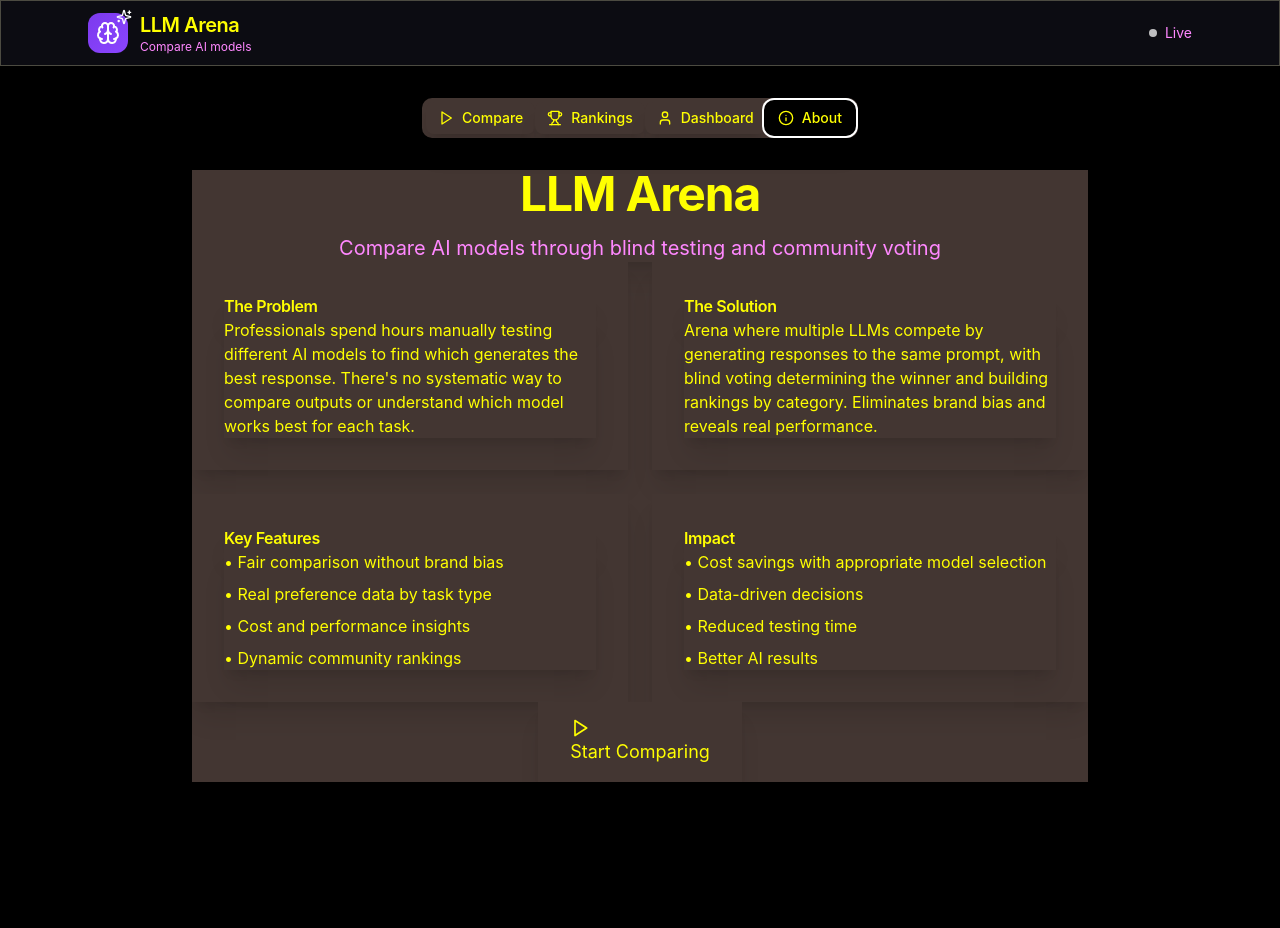
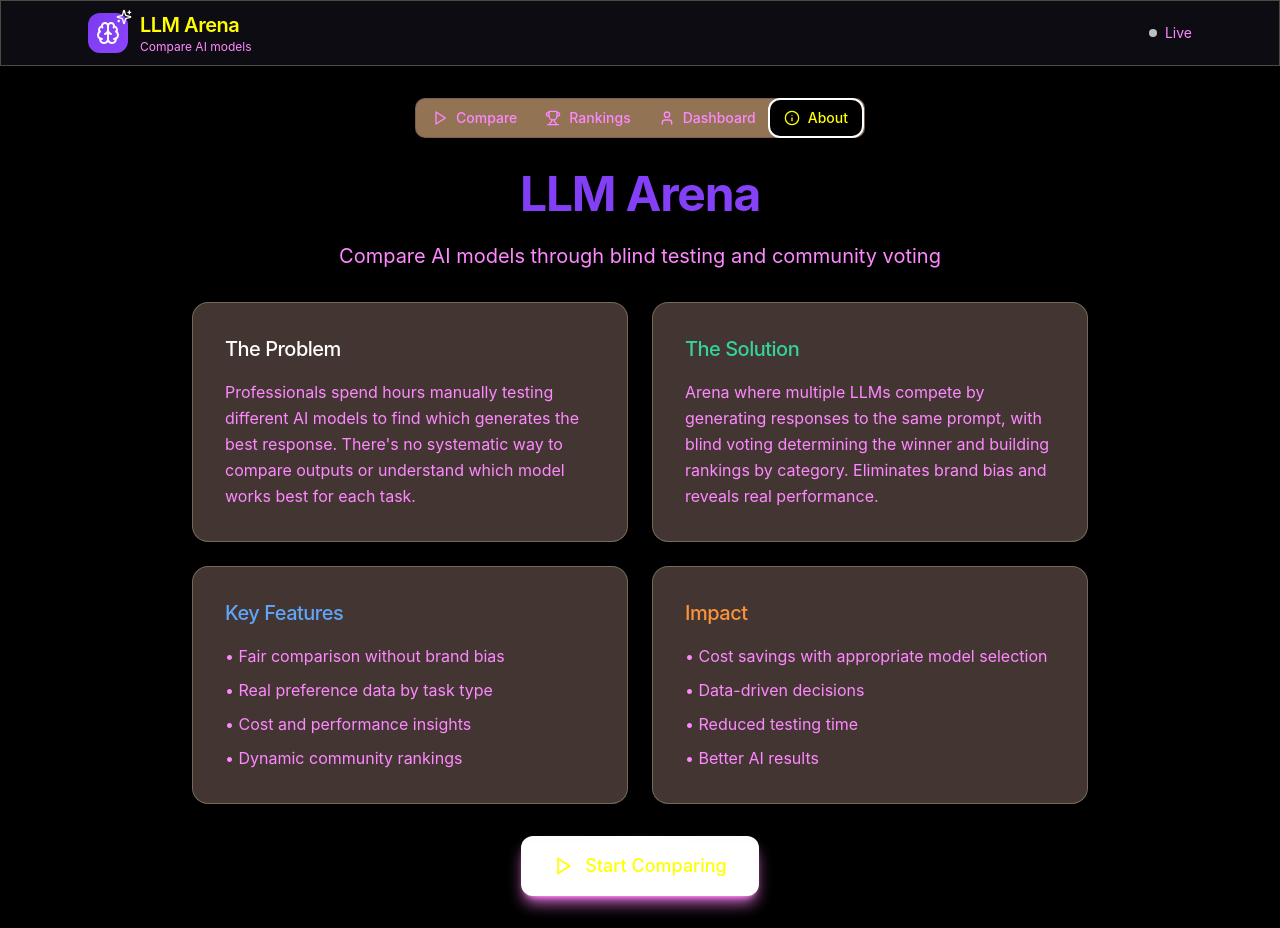
Before and after one commit to klaus-deor/llm-clash-51, a React (Vite) app: page / in a window 1280 px wide. Both pictures are taken after a click on the tab "About". Before the commit the page ends 814 px from the top, so only its background shows below. Built offline with nearby package versions, Linux system fonts and the light colour scheme.

Commit message:
🎨 Fix: Atualiza página principal com tema roxo escuro e preto minimalista

```diff
--- a/src/pages/Index.tsx
+++ b/src/pages/Index.tsx
@@ -198,14 +198,14 @@ const Index = () => {
     <div className="min-h-screen bg-background">
       <ArenaHeader />
 
-      <div className="container-apple py-8">
+      <div className="container-minimal py-8">
         <Tabs value={activeTab} onValueChange={setActiveTab} className="w-full">
-          {/* Apple-style Navigation */}
+          {/* Dark purple navigation */}
           <div className="flex justify-center mb-8">
-            <TabsList className="nav-apple">
+            <TabsList className="nav-minimal">
               <TabsTrigger
                 value="compare"
-                className="nav-apple-item"
+                className="nav-minimal-item"
                 data-selected={activeTab === "compare"}
               >
                 <Play className="w-4 h-4" />
@@ -213,7 +213,7 @@ const Index = () => {
               </TabsTrigger>
               <TabsTrigger
                 value="rankings"
-                className="nav-apple-item"
+                className="nav-minimal-item"
                 data-selected={activeTab === "rankings"}
               >
                 <Trophy className="w-4 h-4" />
@@ -221,7 +221,7 @@ const Index = () => {
               </TabsTrigger>
               <TabsTrigger
                 value="dashboard"
-                className="nav-apple-item"
+                className="nav-minimal-item"
                 data-selected={activeTab === "dashboard"}
               >
                 <User className="w-4 h-4" />
@@ -229,7 +229,7 @@ const Index = () => {
               </TabsTrigger>
               <TabsTrigger
                 value="about"
-                className="nav-apple-item"
+                className="nav-minimal-item"
                 data-selected={activeTab === "about"}
               >
                 <Info className="w-4 h-4" />
@@ -238,7 +238,7 @@ const Index = () => {
             </TabsList>
           </div>
 
-          <TabsContent value="compare" className="animate-apple-fade-in">
+          <TabsContent value="compare" className="animate-minimal-fade-in">
             {battleState === "form" && (
               <BattleForm onStartBattle={handleStartBattle} />
             )}
@@ -268,7 +268,7 @@ const Index = () => {
               <div className="text-center mt-8">
                 <button
                   onClick={handleNewBattle}
-                  className="btn-apple-primary gap-2"
+                  className="btn-minimal-primary gap-2 shadow-lg shadow-primary/25"
                 >
                   <Play className="w-4 h-4" />
                   New Comparison
@@ -277,22 +277,22 @@ const Index = () => {
             )}
           </TabsContent>
 
-          <TabsContent value="rankings" className="animate-apple-fade-in">
+          <TabsContent value="rankings" className="animate-minimal-fade-in">
             <RankingsSection
               selectedCategory={selectedRankingCategory}
               onCategoryChange={setSelectedRankingCategory}
             />
           </TabsContent>
 
-          <TabsContent value="dashboard" className="animate-apple-fade-in">
+          <TabsContent value="dashboard" className="animate-minimal-fade-in">
             <PersonalDashboard />
           </TabsContent>
 
-          <TabsContent value="about" className="animate-apple-fade-in">
-            <div className="max-w-4xl mx-auto space-apple-lg">
+          <TabsContent value="about" className="animate-minimal-fade-in">
+            <div className="max-w-4xl mx-auto space-minimal-lg">
               {/* Hero Section */}
-              <div className="text-center space-apple-md">
-                <h1 className="text-5xl font-bold tracking-tight text-foreground mb-4">
+              <div className="text-center space-minimal-md">
+                <h1 className="text-5xl font-bold tracking-tight text-gradient-purple mb-4">
                   LLM Arena
                 </h1>
                 <p className="text-xl text-muted-foreground max-w-2xl mx-auto">
@@ -302,27 +302,27 @@ const Index = () => {
 
               {/* Feature Cards */}
               <div className="grid grid-cols-1 md:grid-cols-2 gap-6">
-                <div className="card-apple p-8 space-apple-sm">
-                  <h3 className="text-apple-subtitle text-primary">The Problem</h3>
-                  <p className="text-apple-body">
+                <div className="card-minimal p-8 space-minimal-sm border border-border/30">
+                  <h3 className="text-minimal-subtitle text-primary">The Problem</h3>
+                  <p className="text-minimal-body">
                     Professionals spend hours manually testing different AI models
                     to find which generates the best response. There's no systematic
                     way to compare outputs or understand which model works best for each task.
                   </p>
                 </div>
 
-                <div className="card-apple p-8 space-apple-sm">
-                  <h3 className="text-apple-subtitle text-green-600">The Solution</h3>
-                  <p className="text-apple-body">
+                <div className="card-minimal p-8 space-minimal-sm border border-border/30">
+                  <h3 className="text-minimal-subtitle text-emerald-400">The Solution</h3>
+                  <p className="text-minimal-body">
                     Arena where multiple LLMs compete by generating responses to the same prompt,
                     with blind voting determining the winner and building rankings by category.
                     Eliminates brand bias and reveals real performance.
                   </p>
                 </div>
 
-                <div className="card-apple p-8 space-apple-sm">
-                  <h3 className="text-apple-subtitle text-blue-600">Key Features</h3>
-                  <ul className="space-y-2 text-apple-body">
+                <div className="card-minimal p-8 space-minimal-sm border border-border/30">
+                  <h3 className="text-minimal-subtitle text-blue-400">Key Features</h3>
+                  <ul className="space-y-2 text-minimal-body">
                     <li>• Fair comparison without brand bias</li>
                     <li>• Real preference data by task type</li>
                     <li>• Cost and performance insights</li>
@@ -330,9 +330,9 @@ const Index = () => {
                   </ul>
                 </div>
 
-                <div className="card-apple p-8 space-apple-sm">
-                  <h3 className="text-apple-subtitle text-orange-600">Impact</h3>
-                  <ul className="space-y-2 text-apple-body">
+                <div className="card-minimal p-8 space-minimal-sm border border-border/30">
+                  <h3 className="text-minimal-subtitle text-orange-400">Impact</h3>
+                  <ul className="space-y-2 text-minimal-body">
                     <li>• Cost savings with appropriate model selection</li>
                     <li>• Data-driven decisions</li>
                     <li>• Reduced testing time</li>
@@ -345,7 +345,7 @@ const Index = () => {
               <div className="text-center">
                 <button
                   onClick={() => setActiveTab("compare")}
-                  className="btn-apple-primary px-8 py-4 text-lg gap-3"
+                  className="btn-minimal-primary px-8 py-4 text-lg gap-3 shadow-lg shadow-primary/25"
                 >
                   <Play className="w-5 h-5" />
                   Start Comparing
```
